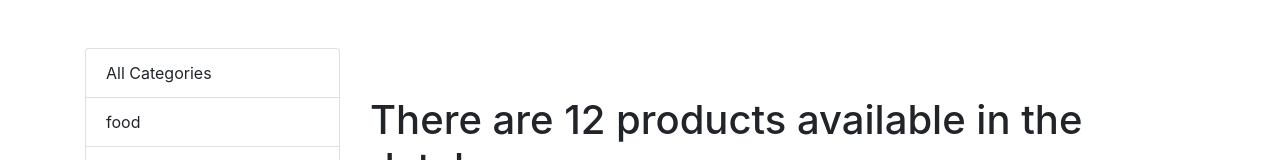
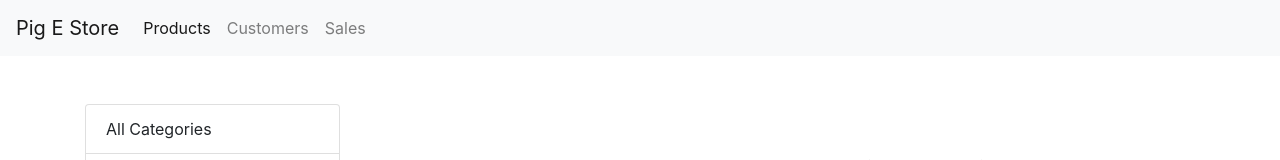
Before and after one commit to ariozone/e-store, a React (Create React App) app: page /products in a window 1280 px wide. Shown: the top 160 px of the page. Built offline with nearby package versions, Linux system fonts and the light colour scheme.

Commit message:
In App.js, enhance render method to render the NavBar.#4

```diff
--- a/src/App.js
+++ b/src/App.js
@@ -6,9 +6,12 @@ import Customers from "./components/customers"
 import ProductForm from "./components/productForm"
 import Sales from "./components/sales"
 import NotFound from "./components/notFound"
+import NavBar from "./components/navBar"
 
 function App() {
   return (
+    <React.Fragment>
+      <NavBar />
       <div className="container">
         <Switch>
           <Route path={"/products"} component={Products} />
@@ -20,6 +23,7 @@ function App() {
           <Redirect to={"/notFound"} />
         </Switch>
       </div>
+    </React.Fragment>
   )
 }
 
--- a/src/components/navBar.jsx
+++ b/src/components/navBar.jsx
@@ -20,9 +20,9 @@ const NavBar = props => {
       </button>
       <div className="collapse navbar-collapse" id="navbarNav">
         <ul className="navbar-nav">
-          <li className="nav-item active">
+          <li className="nav-item">
             <NavLink className="nav-link" to="/products">
-              Products <span className="sr-only">(current)</span>
+              Products
             </NavLink>
           </li>
           <li className="nav-item">
```
Lines whose indentation alone changed are shown as unchanged.
